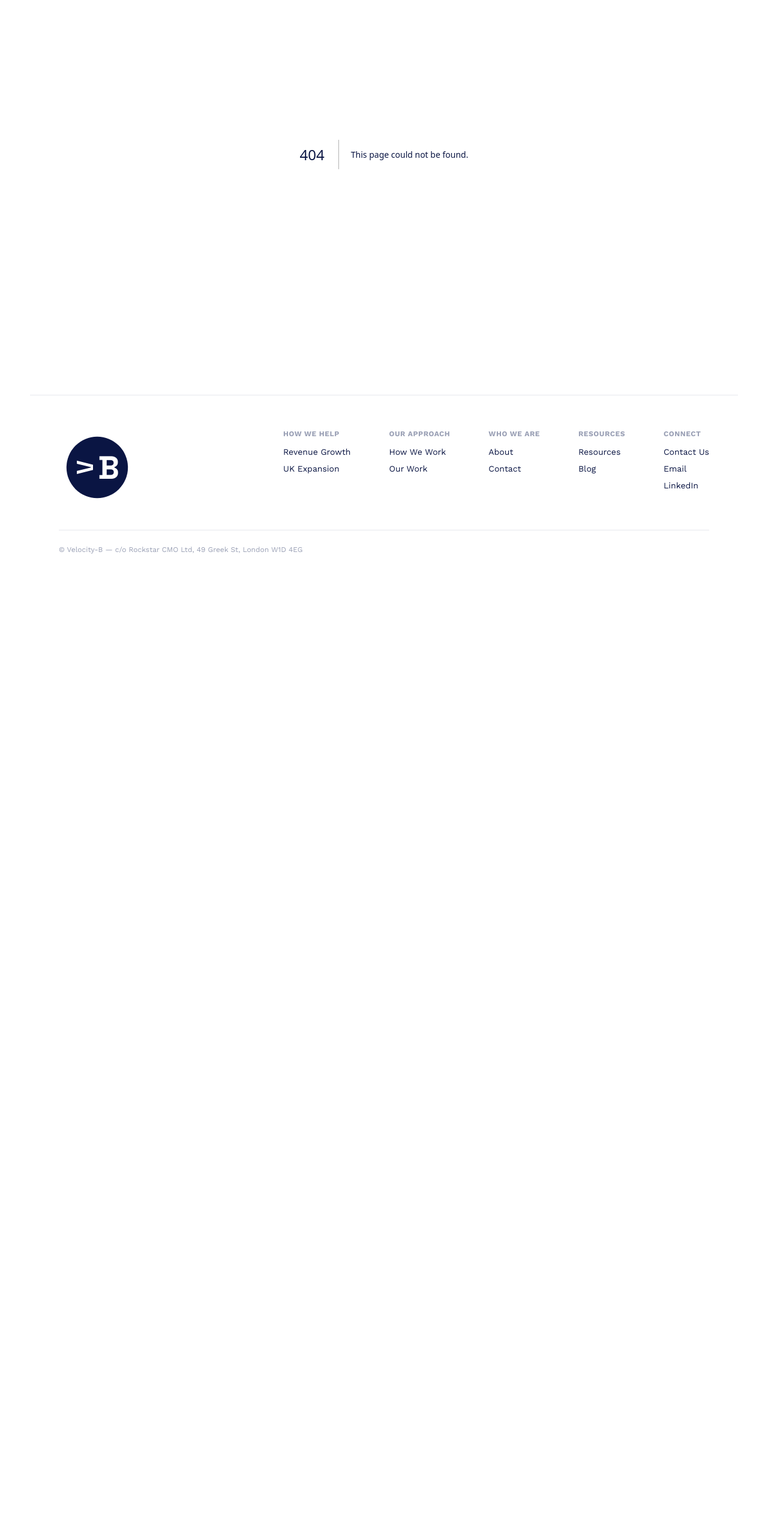
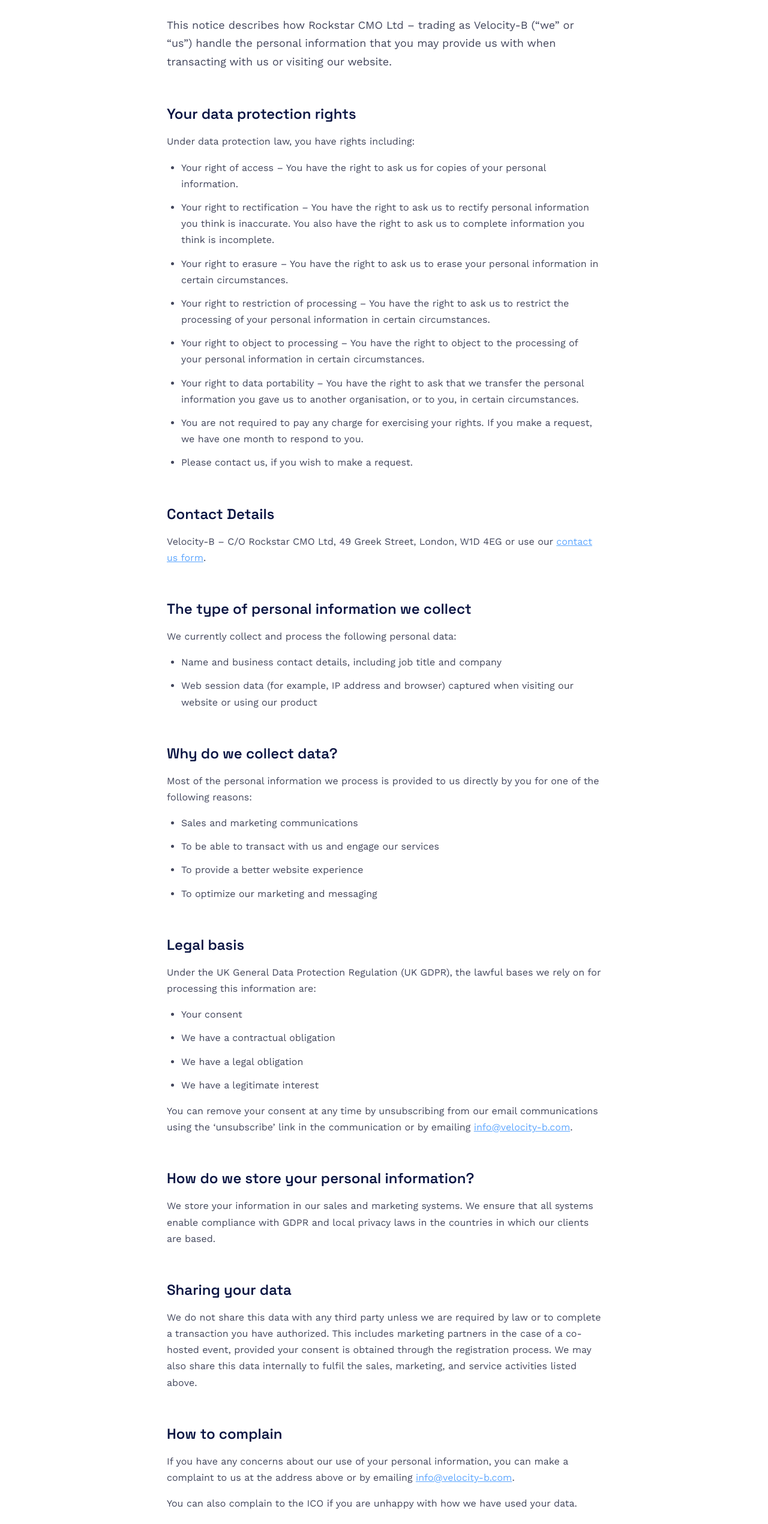
Before and after one commit to vb-iant/velocity-b, a Next.js app: page /privacy-policy in a window 1280 px wide. Before the commit this address had no page. Shown: the part 240-2780 px from the top of the page at 60% size. Before the commit the page ends 1200 px from the top, so only its background shows below. Built offline with nearby package versions, Linux system fonts and the light colour scheme.

Commit message:
Add privacy policy page, link in footer

```diff
--- /dev/null
+++ b/app/privacy-policy/page.tsx
@@ -0,0 +1,233 @@
+import type { Metadata } from "next";
+import Link from "next/link";
+
+export const metadata: Metadata = {
+  title: "Privacy Policy | Velocity-B",
+  description: "Privacy policy",
+};
+
+export default function PrivacyPolicyPage() {
+  return (
+    <main>
+      <section className="mx-auto max-w-[820px] px-12 py-20">
+        <h1 className="font-display text-[42px] font-bold leading-[1.02] tracking-tight md:text-[56px]">
+          Privacy Policy
+        </h1>
+
+        <p className="mt-8 text-lg leading-[1.7] text-[#42465c]">
+          This notice describes how Rockstar CMO Ltd &ndash; trading as
+          Velocity-B (&ldquo;we&rdquo; or &ldquo;us&rdquo;) handle the
+          personal information that you may provide us with when
+          transacting with us or visiting our website.
+        </p>
+
+        <div className="mt-14 space-y-14">
+          <div>
+            <h2 className="font-display text-2xl font-semibold">
+              Your data protection rights
+            </h2>
+            <p className="mt-4 text-base leading-[1.7] text-[#42465c]">
+              Under data protection law, you have rights including:
+            </p>
+            <ul className="mt-4 list-disc space-y-3 pl-6 text-base leading-[1.7] text-[#42465c]">
+              <li>
+                Your right of access &ndash; You have the right to ask us
+                for copies of your personal information.
+              </li>
+              <li>
+                Your right to rectification &ndash; You have the right to
+                ask us to rectify personal information you think is
+                inaccurate. You also have the right to ask us to complete
+                information you think is incomplete.
+              </li>
+              <li>
+                Your right to erasure &ndash; You have the right to ask us
+                to erase your personal information in certain
+                circumstances.
+              </li>
+              <li>
+                Your right to restriction of processing &ndash; You have
+                the right to ask us to restrict the processing of your
+                personal information in certain circumstances.
+              </li>
+              <li>
+                Your right to object to processing &ndash; You have the
+                right to object to the processing of your personal
+                information in certain circumstances.
+              </li>
+              <li>
+                Your right to data portability &ndash; You have the right
+                to ask that we transfer the personal information you gave
+                us to another organisation, or to you, in certain
+                circumstances.
+              </li>
+              <li>
+                You are not required to pay any charge for exercising your
+                rights. If you make a request, we have one month to
+                respond to you.
+              </li>
+              <li>Please contact us, if you wish to make a request.</li>
+            </ul>
+          </div>
+
+          <div>
+            <h2 className="font-display text-2xl font-semibold">
+              Contact Details
+            </h2>
+            <p className="mt-4 text-base leading-[1.7] text-[#42465c]">
+              Velocity-B &ndash; C/O Rockstar CMO Ltd, 49 Greek Street,
+              London, W1D 4EG or use our{" "}
+              <Link href="/contact" className="text-blue underline">
+                contact us form
+              </Link>
+              .
+            </p>
+          </div>
+
+          <div>
+            <h2 className="font-display text-2xl font-semibold">
+              The type of personal information we collect
+            </h2>
+            <p className="mt-4 text-base leading-[1.7] text-[#42465c]">
+              We currently collect and process the following personal
+              data:
+            </p>
+            <ul className="mt-4 list-disc space-y-3 pl-6 text-base leading-[1.7] text-[#42465c]">
+              <li>
+                Name and business contact details, including job title and
+                company
+              </li>
+              <li>
+                Web session data (for example, IP address and browser)
+                captured when visiting our website or using our product
+              </li>
+            </ul>
+          </div>
+
+          <div>
+            <h2 className="font-display text-2xl font-semibold">
+              Why do we collect data?
+            </h2>
+            <p className="mt-4 text-base leading-[1.7] text-[#42465c]">
+              Most of the personal information we process is provided to
+              us directly by you for one of the following reasons:
+            </p>
+            <ul className="mt-4 list-disc space-y-3 pl-6 text-base leading-[1.7] text-[#42465c]">
+              <li>Sales and marketing communications</li>
+              <li>To be able to transact with us and engage our services</li>
+              <li>To provide a better website experience</li>
+              <li>To optimize our marketing and messaging</li>
+            </ul>
+          </div>
+
+          <div>
+            <h2 className="font-display text-2xl font-semibold">
+              Legal basis
+            </h2>
+            <p className="mt-4 text-base leading-[1.7] text-[#42465c]">
+              Under the UK General Data Protection Regulation (UK GDPR),
+              the lawful bases we rely on for processing this information
+              are:
+            </p>
+            <ul className="mt-4 list-disc space-y-3 pl-6 text-base leading-[1.7] text-[#42465c]">
+              <li>Your consent</li>
+              <li>We have a contractual obligation</li>
+              <li>We have a legal obligation</li>
+              <li>We have a legitimate interest</li>
+            </ul>
+            <p className="mt-4 text-base leading-[1.7] text-[#42465c]">
+              You can remove your consent at any time by unsubscribing
+              from our email communications using the &lsquo;unsubscribe&rsquo;
+              link in the communication or by emailing{" "}
+              <a href="mailto:info@velocity-b.com" className="text-blue underline">
+                info@velocity-b.com
+              </a>
+              .
+            </p>
+          </div>
+
+          <div>
+            <h2 className="font-display text-2xl font-semibold">
+              How do we store your personal information?
+            </h2>
+            <p className="mt-4 text-base leading-[1.7] text-[#42465c]">
+              We store your information in our sales and marketing
+              systems. We ensure that all systems enable compliance with
+              GDPR and local privacy laws in the countries in which our
+              clients are based.
+            </p>
+          </div>
+
+          <div>
+            <h2 className="font-display text-2xl font-semibold">
+              Sharing your data
+            </h2>
+            <p className="mt-4 text-base leading-[1.7] text-[#42465c]">
+              We do not share this data with any third party unless we are
+              required by law or to complete a transaction you have
+              authorized. This includes marketing partners in the case of
+              a co-hosted event, provided your consent is obtained through
+              the registration process. We may also share this data
+              internally to fulfil the sales, marketing, and service
+              activities listed above.
+            </p>
+          </div>
+
+          <div>
+            <h2 className="font-display text-2xl font-semibold">
+              How to complain
+            </h2>
+            <p className="mt-4 text-base leading-[1.7] text-[#42465c]">
+              If you have any concerns about our use of your personal
+              information, you can make a complaint to us at the address
+              above or by emailing{" "}
+              <a href="mailto:info@velocity-b.com" className="text-blue underline">
+                info@velocity-b.com
+              </a>
+              .
+            </p>
+            <p className="mt-4 text-base leading-[1.7] text-[#42465c]">
+              You can also complain to the ICO if you are unhappy with how
+              we have used your data.
+            </p>
+            <ul className="mt-4 list-disc space-y-3 pl-6 text-base leading-[1.7] text-[#42465c]">
+              <li>
+                Information Commissioner&rsquo;s Office &ndash; Wycliffe
+                House, Water Lane, Wilmslow, Cheshire, SK9 5AF
+              </li>
+              <li>Helpline number: 0303 123 1113</li>
+              <li>
+                ICO website:{" "}
+                <a
+                  href="https://www.ico.org.uk"
+                  target="_blank"
+                  rel="noopener noreferrer"
+                  className="text-blue underline"
+                >
+                  www.ico.org.uk
+                </a>
+              </li>
+            </ul>
+          </div>
+
+          <div>
+            <h2 className="font-display text-2xl font-semibold">
+              Any questions?
+            </h2>
+            <p className="mt-4 text-base leading-[1.7] text-[#42465c]">
+              We respect your privacy and take seriously how we manage
+              your data.
+            </p>
+            <p className="mt-4 text-base leading-[1.7] text-[#42465c]">
+              If you have any questions or feedback on this policy, please{" "}
+              <Link href="/contact" className="text-blue underline">
+                get in touch
+              </Link>
+              .
+            </p>
+          </div>
+        </div>
+      </section>
+    </main>
+  );
+}
--- a/components/SiteFooter.tsx
+++ b/components/SiteFooter.tsx
@@ -55,8 +55,11 @@
         </div>
       </div>
 
-      <div className="mt-10 border-t border-hair pt-6 text-xs text-[#9aa0b5]">
-        © Velocity-B — c/o Rockstar CMO Ltd, 49 Greek St, London W1D 4EG
+      <div className="mt-10 flex flex-wrap items-center justify-between gap-3 border-t border-hair pt-6 text-xs text-[#9aa0b5]">
+        <span>© Velocity-B — c/o Rockstar CMO Ltd, 49 Greek St, London W1D 4EG</span>
+        <Link href="/privacy-policy" className="hover:text-navy">
+          Privacy Policy
+        </Link>
       </div>
     </footer>
   );
```
